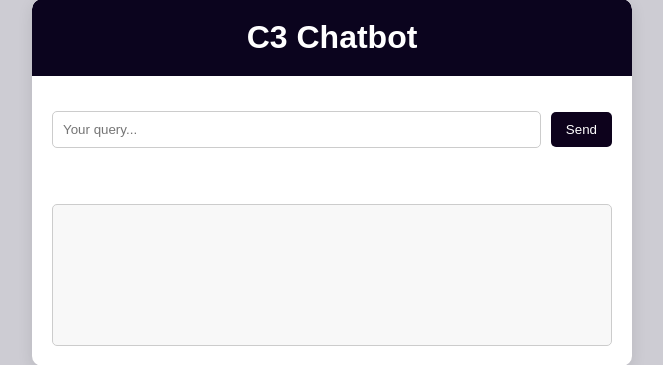
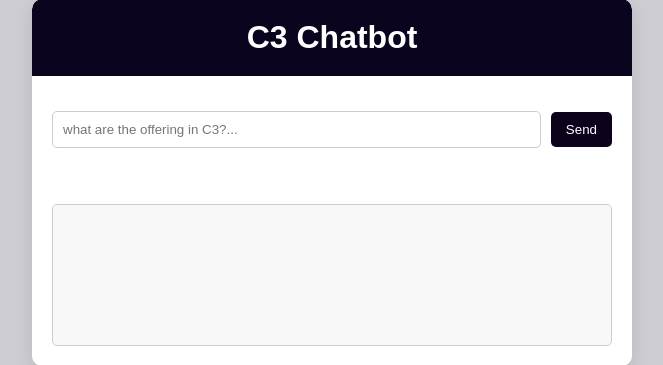
Before and after one commit to Ishu8282/Ishwarya, a Flask app: page / in a window 1280 px wide. Shown: the part 218-583 px from the top of the page, without its empty margins (308-971 px from the left). Run offline with Flask 3, Linux system fonts and the light colour scheme.

Commit message:
Update index.html

```diff
--- a/templates/index.html
+++ b/templates/index.html
@@ -92,7 +92,7 @@
         type="text"
         id="user-input"
         name="user_input"
-        placeholder="Your query..."
+        placeholder="what are the offering in C3?..."
       />
       <button type="submit" id="submitBtn">Send</button>
     </form>
```
